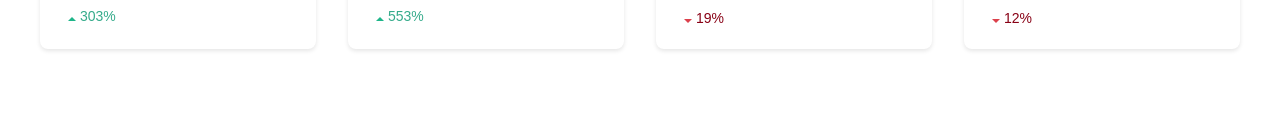
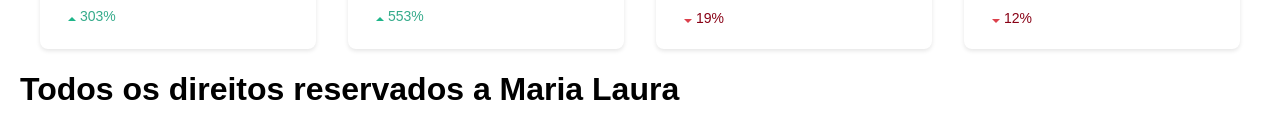
Before and after one commit to schosslermaria/social-media-dashboard-with-theme-switcher, a plain HTML site: page index.html in a window 1280 px wide. Shown: the part 669-808 px from the top of the page. Drawn offline with Linux system fonts and the light colour scheme.

Commit message:
DIREITOS AUTORAIS

```diff
--- a/index.html
+++ b/index.html
@@ -113,5 +113,6 @@
             </div>
         </div>
     </div>
+    <h1>Todos os direitos reservados a Maria Laura</h1>
 </body>
 </html>
```
